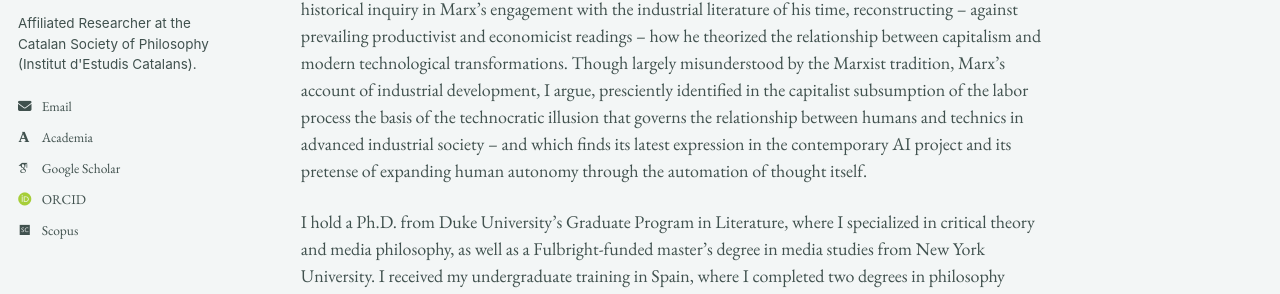
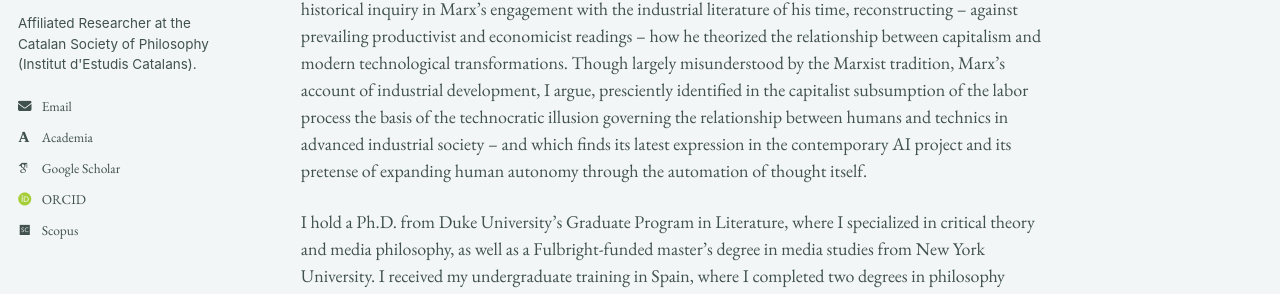
Before and after one commit to epujol90/epujol90.github.io, a Jekyll site: the page built from _pages/about.md, in a window 1280 px wide and 961 px high. Shown: the part 332-626 px from the top of the window. Built offline with Jekyll 4.4.1, drawn with Linux system fonts in a browser that asks for light colours; some web fonts are replaced; a script bundle is joined from its source files by our own code; library files that are not in the unit come from our copies; some of the changed text lies outside the part shown.

Commit message:
Update about.md

```diff
--- a/_pages/about.md
+++ b/_pages/about.md
@@ -8,6 +8,6 @@ redirect_from:
 ---
 I am a scholar of technology, media, and aesthetics trained in continental philosophy and critical theory in Europe and the United States. My research examines the social ontology of technical systems as constitutive of -- rather than external to -- human agency, culture, and institutions, with particular attention to the ways the material infrastructures of the modern world embody and uphold relations of power and domination.
 
-In my doctoral research, I have focused on the _longue durée_ of industrial modernity and the machine-mediated ordering of life in technologized society, tracing its roots to the nineteenth century. My dissertation, “Karl Marx, Philosopher of Technics: Critique, Alienation, and the Materiality of Social Power,” grounds this historical inquiry in Marx’s engagement with the industrial literature of his time, reconstructing -- against prevailing productivist and economicist readings -- how he theorized the relationship between capitalism and modern technological transformations. Though largely misunderstood by the Marxist tradition, Marx’s account of industrial development, I argue, presciently identified in the capitalist subsumption of the labor process the basis of the technocratic illusion that governs the relationship between humans and technics in advanced industrial society -- and which finds its latest expression in the contemporary AI project and its pretense of expanding human autonomy through the automation of thought itself.
+In my doctoral research, I have focused on the _longue durée_ of industrial modernity and the machine-mediated ordering of life in technologized society, tracing its roots to the nineteenth century. My dissertation, “Karl Marx, Philosopher of Technics: Critique, Alienation, and the Materiality of Social Power,” grounds this historical inquiry in Marx’s engagement with the industrial literature of his time, reconstructing -- against prevailing productivist and economicist readings -- how he theorized the relationship between capitalism and modern technological transformations. Though largely misunderstood by the Marxist tradition, Marx’s account of industrial development, I argue, presciently identified in the capitalist subsumption of the labor process the basis of the technocratic illusion governing the relationship between humans and technics in advanced industrial society -- and which finds its latest expression in the contemporary AI project and its pretense of expanding human autonomy through the automation of thought itself.
 
 I hold a Ph.D. from Duke University’s Graduate Program in Literature, where I specialized in critical theory and media philosophy, as well as a Fulbright-funded master’s degree in media studies from New York University. I received my undergraduate training in Spain, where I completed two degrees in philosophy (UNED) and fine art (University of Barcelona). I am currently an affiliated researcher with the Historical Materialism Studies Group of the Societat Catalana de Filosofia -- the philosophy section of the Institut d’Estudis Catalans, the highest academic body for the Catalan language and culture. My work has appeared in _South Atlantic Quarterly_ and _Marx and Philosophy Review of Books_, with further articles under review at _Historical Materialism_ and _Theory, Culture & Society_, and an essay in preparation for a special issue of _Qui Parle_.
```
